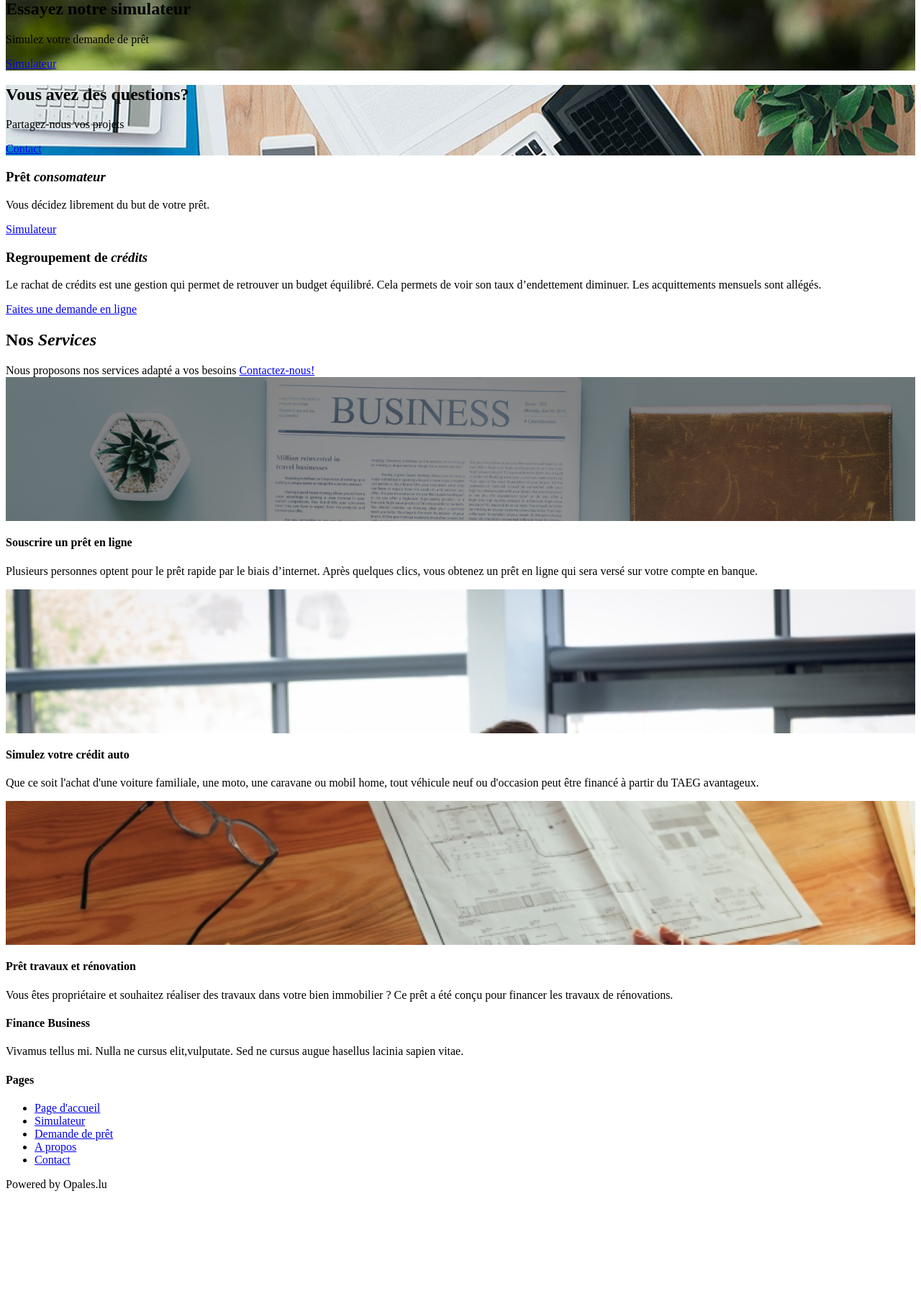
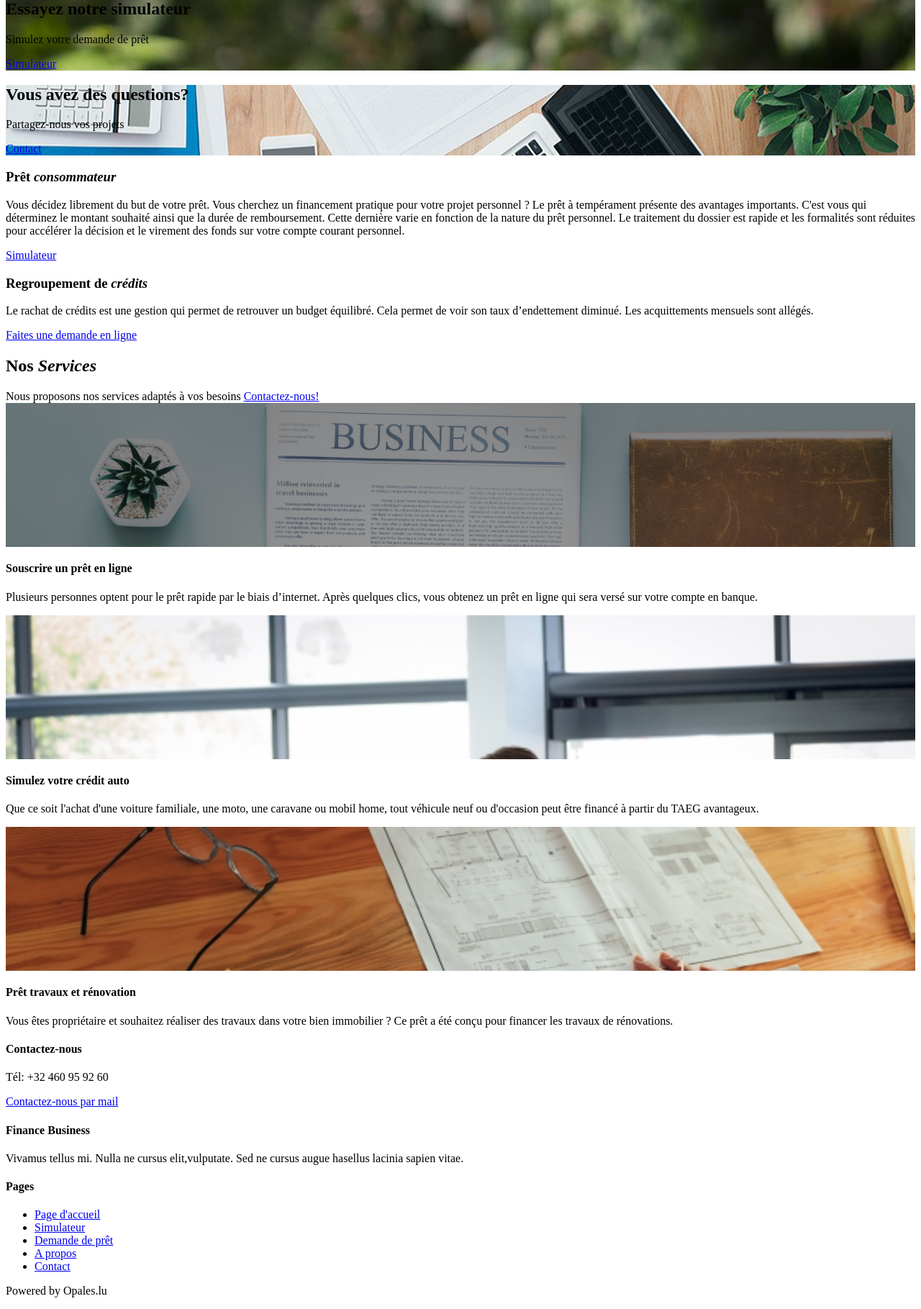
Before and after one commit to vazvieirafrederic67/credit-ux-turbo, a Symfony app: template templates/pages/home.html.twig in a window 1280 px wide. Shown: the part 184-2003 px from the top of the page at 72% size. Before the commit the page ends 1839 px from the top, so only its background shows below. Run offline with Twig, Linux system fonts and the light colour scheme; the template is opened without the code that fills it, so the values that code supplies are empty; some libraries are stand-ins or nearby versions; grey boxes are pictures that could not be loaded.

Commit message:
uodate validate html

```diff
--- a/assets/controllers/carousel_controller.js
+++ b/assets/controllers/carousel_controller.js
@@ -23,7 +23,7 @@ export default class extends Controller {
 
         var myCarousel = document.querySelector('#carousel')
         var carousel = new bootstrap.Carousel(myCarousel, {
-            interval: 5000,
+            interval: 6000,
             wrap: true,
             pause: false,
             touch: true,
--- a/assets/styles/_colors.scss
+++ b/assets/styles/_colors.scss
@@ -18,6 +18,10 @@
     background-color:#000;
 }
 
+.bg-white {
+    background-color:#fff!important;
+}
+
 .black {
     color:#000;
 }
--- a/assets/styles/_more_info.scss
+++ b/assets/styles/_more_info.scss
@@ -18,6 +18,10 @@
 
 .about-info .more-info-content {
 	background-color: transparent;
+}
+
+.about-info .more-info-content > div > div {
+	margin-bottom: 20px;
 }
 
 .about-info .right-content {
--- a/templates/base.html.twig
+++ b/templates/base.html.twig
@@ -1,5 +1,5 @@
 <!DOCTYPE html>
-<html>
+<html lang="fr">
     <head>
         <meta charset="UTF-8">
         <title>{% block title %}Welcome!{% endblock %}</title>
@@ -18,7 +18,7 @@
     <body>
         {% include 'partials/_nav.html.twig' %}
         <div id="main">
-            {% block body %}{% endblock %}
+        {% block body %}{% endblock %}
         </div>
     </body>
 </html>
--- a/templates/blocks/_sub/_cards.html.twig
+++ b/templates/blocks/_sub/_cards.html.twig
@@ -4,7 +4,7 @@
             <div class="col-md-12">
             <div class="section-heading">
                 <h2>Nos <em>Services</em></h2>
-                <span>Nous proposons nos services adapté a vos besoins</span>
+                <span>Nous proposons nos services adaptés à vos besoins</span>
                 <a class="nav-link" href="{{ path('app_contact') }}" tabindex="-1">Contactez-nous!</a>
             </div>
             </div>
--- a/templates/blocks/_sub/_content_image_text.html.twig
+++ b/templates/blocks/_sub/_content_image_text.html.twig
@@ -11,7 +11,7 @@
                   <div class="left-image">
                     <div class="col-12">
                         {% if dataImageText.image is defined %}
-                            <div class="w3-image w3-round-large image" style="background-image: url({{ dataImageText.image }})" alt="Buildings"></div>
+                            <div class="w3-image w3-round-large image" style="background-image: url({{ dataImageText.image }})"></div>
                         {% endif %}
                     </div>
                   </div>
--- a/templates/blocks/_sub/_content_simulator_image.html.twig
+++ b/templates/blocks/_sub/_content_simulator_image.html.twig
@@ -12,5 +12,5 @@
       {%  include 'blocks/_block.html.twig' with {'component' : 'blocks/_sub/_image' , 'bg': 'bg-lightgrey', 'color': 'white' , 'classe' : 'image'} %}
 
     </div>
-  </div>
+
 </div>
--- a/templates/blocks/_sub/_content_text_image.html.twig
+++ b/templates/blocks/_sub/_content_text_image.html.twig
@@ -26,7 +26,7 @@
                 <div class="col-md-12 col-lg-6">
                   <div class="left-image">
                     {% if dataTextImage.image is defined %}
-                        <div class="image" style="background-image: url({{ dataTextImage.image }})" alt="Buildings"></div>
+                        <div class="image" style="background-image: url({{ dataTextImage.image }})"></div>
                     {% endif %}
                   </div>
                 </div>
--- a/templates/blocks/_sub/_footer.html.twig
+++ b/templates/blocks/_sub/_footer.html.twig
@@ -4,6 +4,11 @@
 
       <div class="container">
         <div class="row">
+          <div class="col-lg-4 col-md-12 footer-item">
+            <h4>Contactez-nous</h4>
+            <p>Tél: +32 460 95 92 60</p>
+            <a data-toggle="tooltip" data-placement="right"  title="Envoyer un email" href="mailto:Philippe.occwin@gmail.com"> Contactez-nous par mail</a>
+          </div>
           <div class="col-lg-4 col-md-12 footer-item">
             <h4>Finance Business</h4>
             <p>Vivamus tellus mi. Nulla ne cursus elit,vulputate. Sed ne cursus augue hasellus lacinia sapien vitae.</p>
--- a/templates/pages/home.html.twig
+++ b/templates/pages/home.html.twig
@@ -31,8 +31,8 @@
 {%
     set dataTextImage = {
         'image' : '/img/famille2.jpeg',
-        'title' : 'Prêt <em>consomateur</em>',
-        'text'  : "Vous décidez librement du but de votre prêt.",
+        'title' : 'Prêt <em>consommateur</em>',
+        'text'  : "Vous décidez librement du but de votre prêt. Vous cherchez un financement pratique pour votre projet personnel ? Le prêt à tempérament présente des avantages importants. C'est vous qui déterminez le montant souhaité ainsi que la durée de remboursement. Cette dernière varie en fonction de la nature du prêt personnel. Le traitement du dossier est rapide et les formalités sont réduites pour accélérer la décision et le virement des fonds sur votre compte courant personnel.",
         'button'  : 'Simulateur',
         'link'  : '/simulateur'
     }
@@ -42,7 +42,7 @@
     set dataImageText = {
         'image' : '/img/finance6.jpeg',
         'title' : 'Regroupement de <em>crédits</em>',
-        'text'  : "Le rachat de crédits est une gestion qui permet de retrouver un budget équilibré. Cela permets de voir son taux d’endettement diminuer. Les acquittements mensuels sont allégés.",
+        'text'  : "Le rachat de crédits est une gestion qui permet de retrouver un budget équilibré. Cela permet de voir son taux d’endettement diminué. Les acquittements mensuels sont allégés.",
         'button'  : 'Faites une demande en ligne',
         'link'  : '/demande-de-prêt'
     }
--- a/templates/pages/simulator.html.twig
+++ b/templates/pages/simulator.html.twig
@@ -44,8 +44,9 @@
 {% block body %}
 
     {%  include 'blocks/_block.html.twig' with {'component' : 'blocks/_sub/_header_right' , 'bg': 'bg-white', 'classe' : 'header', 'color' : 'black' } %}
-    {%  include 'blocks/_block.html.twig' with {'component' : 'blocks/_sub/_content_simulator_image' , 'bg': 'bg-lightgrey', 'color': 'white' , 'classe' : 'content-simulator'} %}
-    {%  include 'blocks/_block.html.twig' with {'component' : 'blocks/_sub/_cards' , 'bg': 'bg-lightgrey', 'classe' : 'container-fluid', 'color' : 'black' } %}
+    {%  include 'blocks/_block.html.twig' with {'component' : 'blocks/_sub/_content_simulator_image' , 'bg': 'bg-white', 'color': 'white' , 'classe' : 'content-simulator'} %}
+    {%  include 'blocks/_block.html.twig' with {'component' : 'blocks/_sub/_warning' , 'bg': 'bg-lightgrey', 'color': 'black' , 'classe' : 'warning'} %}
+    {%  include 'blocks/_block.html.twig' with {'component' : 'blocks/_sub/_cards' , 'bg': 'bg-white', 'classe' : 'container-fluid', 'color' : 'black' } %}
     {%  include 'blocks/_block.html.twig' with {'component' : 'blocks/_sub/_footer' , 'bg': 'bg-primary', 'classe' : 'footer', 'color' : 'white' } %}
 
 {% endblock %}
--- a/templates/partials/_simulator.html.twig
+++ b/templates/partials/_simulator.html.twig
@@ -40,7 +40,7 @@
 
      <div class="credit_term">
           <div>
-               <h3>Choisissez votre duree :</h3>
+               <h3>Choisissez votre durée :</h3>
           </div>
 
           <div id="credit-form-content"></div>
```
Also changed, not shown: assets/styles/_carousel.scss (+12 -2 lines), assets/styles/_services.scss (+9 -2 lines), templates/blocks/_sub/_warning.html.twig (added, +7 -0 lines), public/build/app.css, public/build/app.js.
